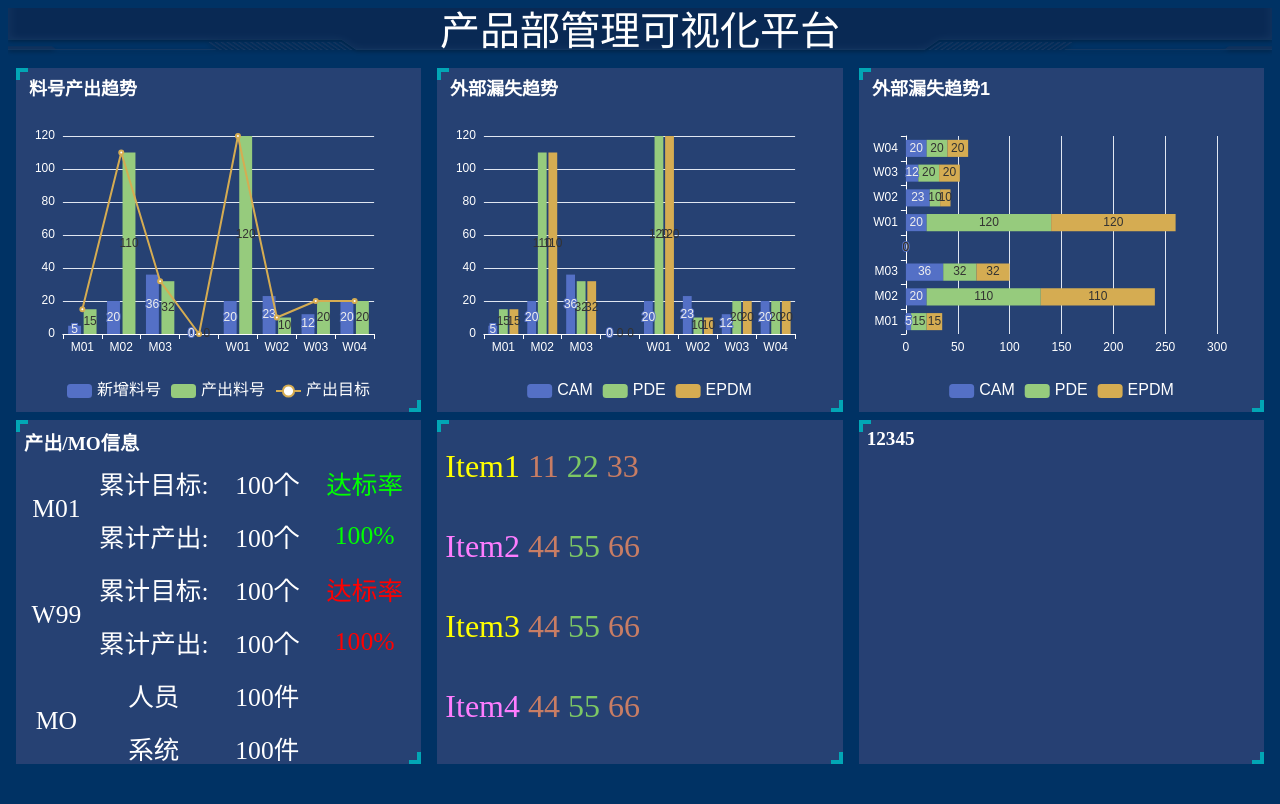
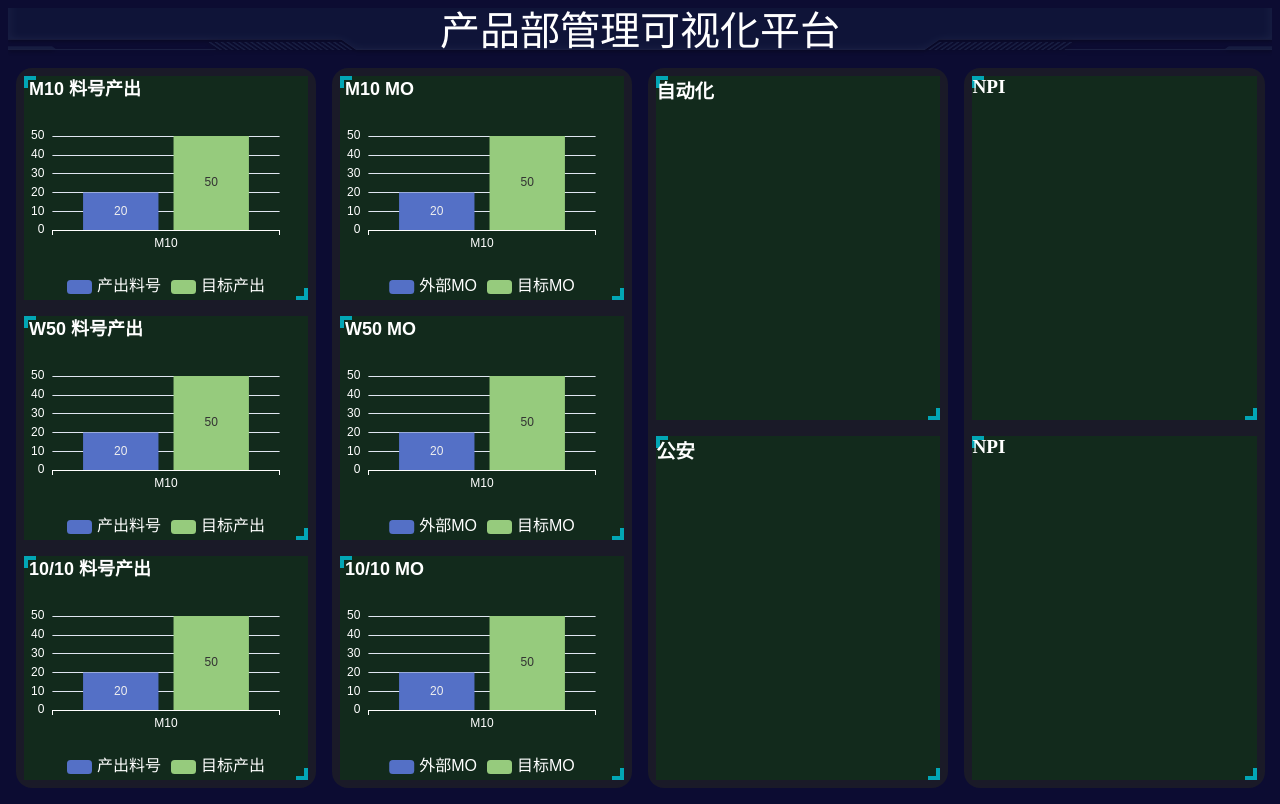
Before and after one commit to heal2017/web-tv, a plain HTML site: page ui/main/index.html in a window 1280 px wide. Drawn offline with Linux system fonts and the light colour scheme.

Commit message:
修改布局

```diff
--- a/ui/main/css/style.css
+++ b/ui/main/css/style.css
@@ -1,7 +1,7 @@
 @charset "utf-8";
 
 body {
-  background: rgba(0, 50, 100, 1) center top;
+  background: rgba(12, 12, 50, 1) center top;
   background-size: cover;
 }
 
@@ -32,20 +32,24 @@ body {
   display: flex;
   position: relative;
   flex-direction: row;
-  height: 43vh;
-  margin-top: 1vh;
-  margin-bottom: 1vh;
+  height: 92vh;
+}
+
+.flex-column {
+  display: flex;
+  position: relative;
+  flex-direction: column;
+  margin: 1vh;
+  background-color: rgba(80, 80, 0, 0.2);
+  border-radius: 2vh;
 }
 
 .container {
-  display: flex;
   position: relative;
-  flex-direction: column;
-  width: 32vw;
-  margin-left: 1vh;
-  margin-right: 1vh;
-  padding: 1vh;
-  background-color: rgba(255, 150, 200, 0.15);
+  margin: 1vh;
+  height: 100%;
+  width: 22.2vw;
+  background-color: rgba(0, 80, 0, 0.3);
   overflow: hidden;
 }
 
--- a/ui/main/index.html
+++ b/ui/main/index.html
@@ -16,12 +16,61 @@
     </div>
 
     <div class="flex-row">
+
+      <div class="flex-column">
+        <div id="component1" class="container"></div>
+        <div id="component2" class="container"></div>
+        <div id="component3" class="container"></div>
+      </div>
+
+      <div class="flex-column">
+        <div id="component4" class="container"></div>
+        <div id="component5" class="container"></div>
+        <div id="component6" class="container"></div>
+      </div>
+
+      <div class="flex-column">
+
+        <div class="container">
+          <div class="title">
+            自动化
+          </div>
+        </div>
+
+        <div class="container">
+          <div class="title">
+            公安
+          </div>
+        </div>
+
+      </div>
+
+      <div class="flex-column">
+
+        <div class="container">
+          <div class="title">
+            NPI
+          </div>
+        </div>
+
+        <div class="container">
+          <div class="title">
+            NPI
+          </div>
+        </div>
+
+      </div>
+
+    </div>
+
+    <!--
+    <div class="flex-column">
       <div id="component1" class="container"></div>
       <div id="component2" class="container"></div>
       <div id="component3" class="container"></div>
     </div>
 
-    <div class="flex-row">
+    <div class="flex-col">
 
       <div class="container">
         <div class="title">产出/MO信息</div>
@@ -60,8 +109,7 @@
 
     </div>
 
-    <!--
-    <div class="flex-row">
+    <div class="flex-col">
       <div id="component4" class="container"></div>
       <div id="component5" class="container"></div>
       <div class="container">
--- a/ui/main/js/update_data.js
+++ b/ui/main/js/update_data.js
@@ -24,6 +24,21 @@ async function fetchLocalData() {
     var component3_data = JSON.parse(JSON.stringify(jsonData))['component3'];
     component3.setOption(component3_data);
 
+    // component4
+    var component4 = echarts.init(document.getElementById('component4'));
+    var component4_data = JSON.parse(JSON.stringify(jsonData))['component4'];
+    component4.setOption(component4_data);
+
+    // component5
+    var component5 = echarts.init(document.getElementById('component5'));
+    var component5_data = JSON.parse(JSON.stringify(jsonData))['component5'];
+    component5.setOption(component5_data);
+
+    // component6
+    var component6 = echarts.init(document.getElementById('component6'));
+    var component6_data = JSON.parse(JSON.stringify(jsonData))['component6'];
+    component6.setOption(component6_data);
+
     // // component4
     // var component4 = echarts.init(document.getElementById('component4'));
     // var component4_data = JSON.parse(JSON.stringify(jsonData))['component4'];
@@ -34,10 +49,10 @@ async function fetchLocalData() {
     // var component5_data = JSON.parse(JSON.stringify(jsonData))['component5'];
     // component5.setOption(component5_data);
 
-    // component6
-    var component6 = echarts.init(document.getElementById('component6'));
-    var component6_data = JSON.parse(JSON.stringify(jsonData))['component6'];
-    setOption(component6_data);
+    // // component6
+    // var component6 = echarts.init(document.getElementById('component6'));
+    // var component6_data = JSON.parse(JSON.stringify(jsonData))['component6'];
+    // setOption(component6_data);
 
   } catch (error) {
     console.error('Local Json Error!');
@@ -76,6 +91,21 @@ async function fetchData() {
     var component3_data = JSON.parse(JSON.stringify(jsonData))['component3'];
     component3.setOption(component3_data);
 
+    // component4
+    var component4 = echarts.init(document.getElementById('component4'));
+    var component4_data = JSON.parse(JSON.stringify(jsonData))['component4'];
+    component4.setOption(component4_data);
+
+    // component5
+    var component5 = echarts.init(document.getElementById('component5'));
+    var component5_data = JSON.parse(JSON.stringify(jsonData))['component5'];
+    component5.setOption(component5_data);
+
+    // component6
+    var component6 = echarts.init(document.getElementById('component6'));
+    var component6_data = JSON.parse(JSON.stringify(jsonData))['component6'];
+    component6.setOption(component6_data);
+
     // // component4
     // var component4 = echarts.init(document.getElementById('component4'));
     // var component4_data = JSON.parse(JSON.stringify(jsonData))['component4'];
@@ -86,10 +116,10 @@ async function fetchData() {
     // var component5_data = JSON.parse(JSON.stringify(jsonData))['component5'];
     // component5.setOption(component5_data);
 
-    // component6
-    var component6 = echarts.init(document.getElementById('component6'));
-    var component6_data = JSON.parse(JSON.stringify(jsonData))['component6'];
-    setOption(component6_data);
+    // // component6
+    // var component6 = echarts.init(document.getElementById('component6'));
+    // var component6_data = JSON.parse(JSON.stringify(jsonData))['component6'];
+    // setOption(component6_data);
 
   } catch (error) {
     console.error('Network Json Error!', error);
--- a/ui/main/json_templates/components_template.json
+++ b/ui/main/json_templates/components_template.json
@@ -1,7 +1,7 @@
 {
   "component1": {
     "title": {
-      "text": "料号产出趋势",
+      "text": "M10 料号产出",
       "textStyle": {
         "color": "#FFFFFF"
       }
@@ -12,13 +12,6 @@
       "left": "center",
       "data": [
         {
-          "name": "新增料号",
-          "textStyle": {
-            "color": "#FFFFFF",
-            "fontSize": "16"
-          }
-        },
-        {
           "name": "产出料号",
           "textStyle": {
             "color": "#FFFFFF",
@@ -26,7 +19,7 @@
           }
         },
         {
-          "name": "产出目标",
+          "name": "目标产出",
           "textStyle": {
             "color": "#FFFFFF",
             "fontSize": "16"
@@ -36,14 +29,7 @@
     },
     "xAxis": {
       "data": [
-        "M01",
-        "M02",
-        "M03",
-        "  ",
-        "W01",
-        "W02",
-        "W03",
-        "W04"
+        "M10"
       ],
       "axisLine": {
         "lineStyle": {
@@ -60,61 +46,32 @@
     },
     "series": [
       {
-        "name": "新增料号",
+        "name": "产出料号",
         "color": "#5470C6",
         "type": "bar",
         "label": {
           "show": "true"
         },
         "data": [
-          5,
-          20,
-          36,
-          0,
-          20,
-          23,
-          12,
           20
         ]
       },
       {
-        "name": "产出料号",
+        "name": "目标产出",
         "color": "#96CB7D",
         "type": "bar",
         "label": {
           "show": "true"
         },
         "data": [
-          15,
-          110,
-          32,
-          0,
-          120,
-          10,
-          20,
-          20
-        ]
-      },
-      {
-        "name": "产出目标",
-        "color": "#D5AC52",
-        "type": "line",
-        "data": [
-          15,
-          110,
-          32,
-          0,
-          120,
-          10,
-          20,
-          20
+          50
         ]
       }
     ]
   },
   "component2": {
     "title": {
-      "text": "外部漏失趋势",
+      "text": "W50 料号产出",
       "textStyle": {
         "color": "#FFFFFF"
       }
@@ -125,21 +82,14 @@
       "left": "center",
       "data": [
         {
-          "name": "CAM",
+          "name": "产出料号",
           "textStyle": {
             "color": "#FFFFFF",
             "fontSize": "16"
           }
         },
         {
-          "name": "PDE",
-          "textStyle": {
-            "color": "#FFFFFF",
-            "fontSize": "16"
-          }
-        },
-        {
-          "name": "EPDM",
+          "name": "目标产出",
           "textStyle": {
             "color": "#FFFFFF",
             "fontSize": "16"
@@ -149,14 +99,7 @@
     },
     "xAxis": {
       "data": [
-        "M01",
-        "M02",
-        "M03",
-        "  ",
-        "W01",
-        "W02",
-        "W03",
-        "W04"
+        "M10"
       ],
       "axisLine": {
         "lineStyle": {
@@ -173,64 +116,32 @@
     },
     "series": [
       {
-        "name": "CAM",
+        "name": "产出料号",
         "color": "#5470C6",
         "type": "bar",
         "label": {
           "show": "true"
         },
         "data": [
-          5,
-          20,
-          36,
-          0,
-          20,
-          23,
-          12,
           20
         ]
       },
       {
-        "name": "PDE",
+        "name": "目标产出",
         "color": "#96CB7D",
         "type": "bar",
         "label": {
           "show": "true"
         },
         "data": [
-          15,
-          110,
-          32,
-          0,
-          120,
-          10,
-          20,
-          20
-        ]
-      },
-      {
-        "name": "EPDM",
-        "color": "#D5AC52",
-        "type": "bar",
-        "label": {
-          "show": "true"
-        },
-        "data": [
-          15,
-          110,
-          32,
-          0,
-          120,
-          10,
-          20,
-          20
+          50
         ]
       }
     ]
   },
   "component3": {
     "title": {
-      "text": "外部漏失趋势1",
+      "text": "10/10 料号产出",
       "textStyle": {
         "color": "#FFFFFF"
       }
@@ -241,21 +152,14 @@
       "left": "center",
       "data": [
         {
-          "name": "CAM",
+          "name": "产出料号",
           "textStyle": {
             "color": "#FFFFFF",
             "fontSize": "16"
           }
         },
         {
-          "name": "PDE",
-          "textStyle": {
-            "color": "#FFFFFF",
-            "fontSize": "16"
-          }
-        },
-        {
-          "name": "EPDM",
+          "name": "目标产出",
           "textStyle": {
             "color": "#FFFFFF",
             "fontSize": "16"
@@ -264,6 +168,9 @@
       ]
     },
     "xAxis": {
+      "data": [
+        "M10"
+      ],
       "axisLine": {
         "lineStyle": {
           "color": "#FFFFFF"
@@ -271,16 +178,6 @@
       }
     },
     "yAxis": {
-      "data": [
-        "M01",
-        "M02",
-        "M03",
-        "  ",
-        "W01",
-        "W02",
-        "W03",
-        "W04"
-      ],
       "axisLine": {
         "lineStyle": {
           "color": "#FFFFFF"
@@ -289,67 +186,32 @@
     },
     "series": [
       {
-        "name": "CAM",
+        "name": "产出料号",
         "color": "#5470C6",
         "type": "bar",
-        "stack": "total",
         "label": {
           "show": "true"
         },
         "data": [
-          5,
-          20,
-          36,
-          0,
-          20,
-          23,
-          12,
           20
         ]
       },
       {
-        "name": "PDE",
+        "name": "目标产出",
         "color": "#96CB7D",
         "type": "bar",
-        "stack": "total",
         "label": {
           "show": "true"
         },
         "data": [
-          15,
-          110,
-          32,
-          0,
-          120,
-          10,
-          20,
-          20
-        ]
-      },
-      {
-        "name": "EPDM",
-        "color": "#D5AC52",
-        "type": "bar",
-        "stack": "total",
-        "label": {
-          "show": "true"
-        },
-        "data": [
-          15,
-          110,
-          32,
-          0,
-          120,
-          10,
-          20,
-          20
+          50
         ]
       }
     ]
   },
   "component4": {
     "title": {
-      "text": "圆饼图",
+      "text": "M10 MO",
       "textStyle": {
         "color": "#FFFFFF"
       }
@@ -358,32 +220,68 @@
     "legend": {
       "bottom": "0%",
       "left": "center",
+      "data": [
+        {
+          "name": "外部MO",
           "textStyle": {
             "color": "#FFFFFF",
             "fontSize": "16"
           }
         },
+        {
+          "name": "目标MO",
+          "textStyle": {
+            "color": "#FFFFFF",
+            "fontSize": "16"
+          }
+        }
+      ]
+    },
+    "xAxis": {
+      "data": [
+        "M10"
+      ],
+      "axisLine": {
+        "lineStyle": {
+          "color": "#FFFFFF"
+        }
+      }
+    },
+    "yAxis": {
+      "axisLine": {
+        "lineStyle": {
+          "color": "#FFFFFF"
+        }
+      }
+    },
     "series": [
       {
-        "name": "",
-        "type": "pie",
+        "name": "外部MO",
+        "color": "#5470C6",
+        "type": "bar",
+        "label": {
+          "show": "true"
+        },
         "data": [
-          { "value": 104, "name": "估价" },
-          { "value": 735, "name": "解档" },
-          { "value": 580, "name": "ECN" },
-          { "value": 484, "name": "委工" },
-          { "value": 300, "name": "新料号" },
-          { "value": 111, "name": "其它" }
-        ],
+          20
+        ]
+      },
+      {
+        "name": "目标MO",
+        "color": "#96CB7D",
+        "type": "bar",
         "label": {
-          "position": "inside"
-        }
+          "show": "true"
+        },
+        "data": [
+          50
+        ]
       }
     ]
   },
   "component5": {
     "title": {
-      "text": "圆饼图1",
+      "text": "W50 MO",
       "textStyle": {
         "color": "#FFFFFF"
       }
@@ -392,47 +290,133 @@
     "legend": {
       "bottom": "0%",
       "left": "center",
+      "data": [
+        {
+          "name": "外部MO",
           "textStyle": {
             "color": "#FFFFFF",
             "fontSize": "16"
           }
         },
-    "series": [
         {
-        "name": "",
-        "type": "pie",
-        "radius": ["40%", "70%"],
-        "data": [
-          { "value": 104, "name": "估价" },
-          { "value": 735, "name": "解档" },
-          { "value": 580, "name": "ECN" },
-          { "value": 484, "name": "委工" },
-          { "value": 300, "name": "新料号" },
-          { "value": 111, "name": "其它" }
-        ],
-        "label": {
-          "textShadowBlur": 0,
-          "textShadowColor": "red"
+          "name": "目标MO",
+          "textStyle": {
+            "color": "#FFFFFF",
+            "fontSize": "16"
           }
         }
       ]
     },
-  "component6": [
+    "xAxis": {
+      "data": [
+        "M10"
+      ],
+      "axisLine": {
+        "lineStyle": {
+          "color": "#FFFFFF"
+        }
+      }
+    },
+    "yAxis": {
+      "axisLine": {
+        "lineStyle": {
+          "color": "#FFFFFF"
+        }
+      }
+    },
+    "series": [
       {
-      "name": "Item1",
-      "value": ["11", "22", "33"]
+        "name": "外部MO",
+        "color": "#5470C6",
+        "type": "bar",
+        "label": {
+          "show": "true"
+        },
+        "data": [
+          20
+        ]
       },
       {
-      "name": "Item2",
-      "value": ["44", "55", "66"]
+        "name": "目标MO",
+        "color": "#96CB7D",
+        "type": "bar",
+        "label": {
+          "show": "true"
+        },
+        "data": [
+          50
+        ]
+      }
+    ]
+  },
+  "component6": {
+    "title": {
+      "text": "10/10 MO",
+      "textStyle": {
+        "color": "#FFFFFF"
+      }
+    },
+    "tooltip": {},
+    "legend": {
+      "bottom": "0%",
+      "left": "center",
+      "data": [
+        {
+          "name": "外部MO",
+          "textStyle": {
+            "color": "#FFFFFF",
+            "fontSize": "16"
+          }
         },
         {
-      "name": "Item3",
-      "value": ["44", "55", "66"]
+          "name": "目标MO",
+          "textStyle": {
+            "color": "#FFFFFF",
+            "fontSize": "16"
+          }
+        }
+      ]
+    },
+    "xAxis": {
+      "data": [
+        "M10"
+      ],
+      "axisLine": {
+        "lineStyle": {
+          "color": "#FFFFFF"
+        }
+      }
+    },
+    "yAxis": {
+      "axisLine": {
+        "lineStyle": {
+          "color": "#FFFFFF"
+        }
+      }
+    },
+    "series": [
+      {
+        "name": "外部MO",
+        "color": "#5470C6",
+        "type": "bar",
+        "label": {
+          "show": "true"
+        },
+        "data": [
+          20
+        ]
       },
       {
-      "name": "Item4",
-      "value": ["44", "55", "66"]
+        "name": "目标MO",
+        "color": "#96CB7D",
+        "type": "bar",
+        "label": {
+          "show": "true"
+        },
+        "data": [
+          50
+        ]
       }
     ]
   }
+}
```
Lines whose indentation alone changed are shown as unchanged.
